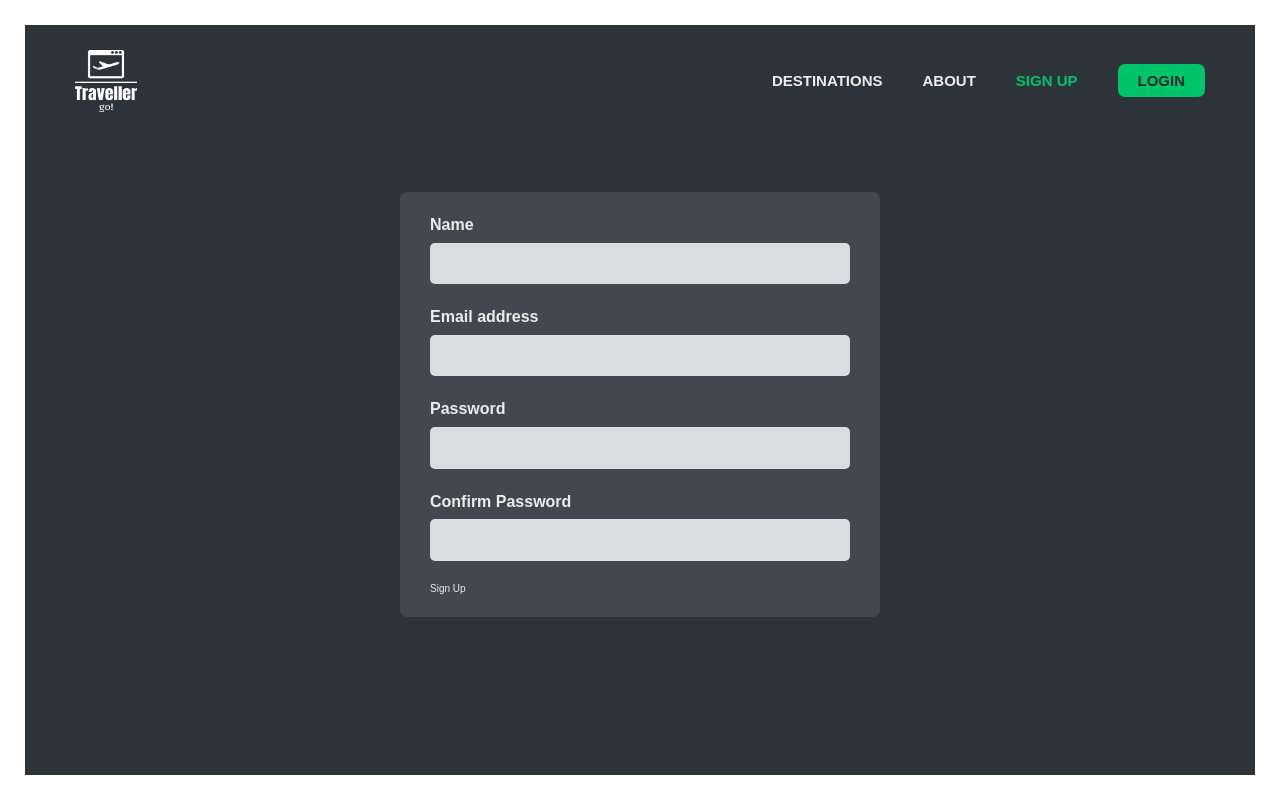
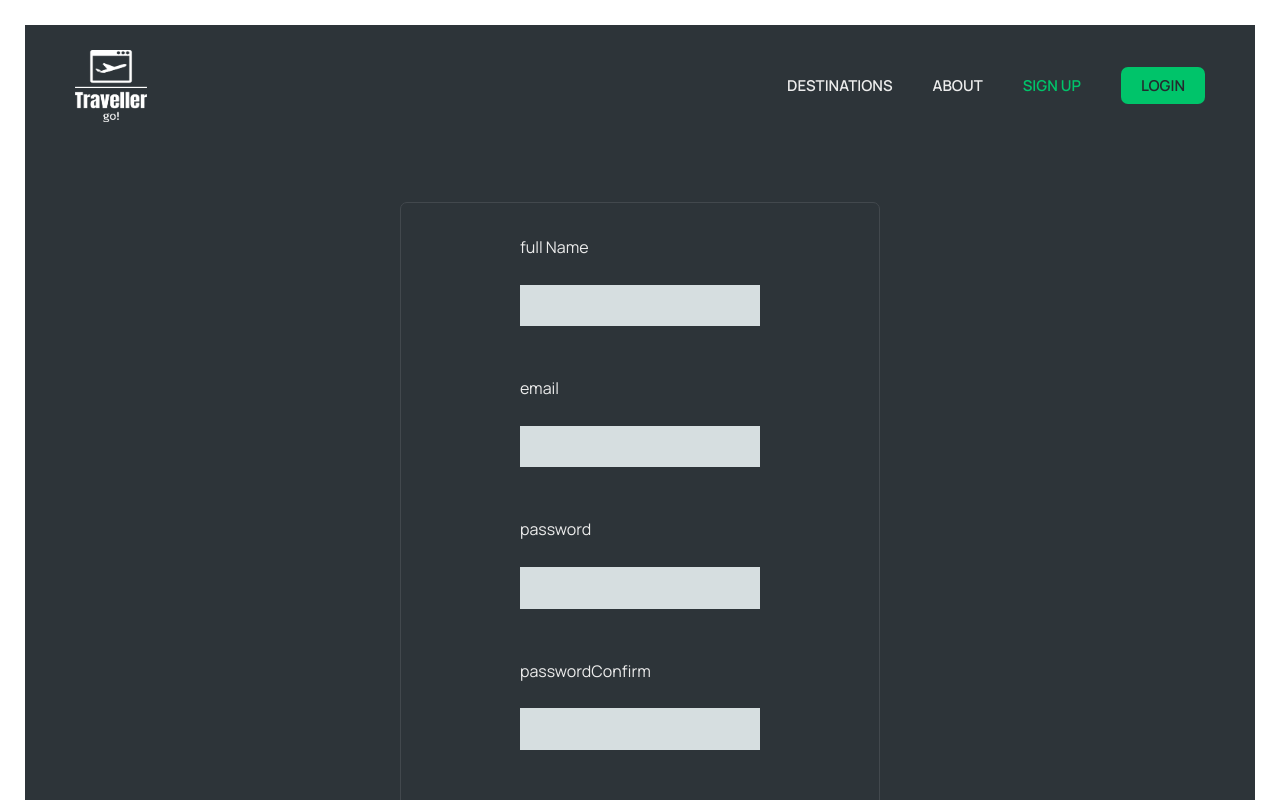
Before and after one commit to hansolo-N/TravellerApp, a React (Vite) app: page /signup in a window 1280 px wide. Shown: the top 800 px of the page. Built offline with nearby package versions, Linux system fonts and the light colour scheme; no server answers; data requests are answered from the project's data file.

Commit message:
added code/functionality for sign up form

```diff
--- a/src/components/Logo.module.css
+++ b/src/components/Logo.module.css
@@ -1,4 +1,4 @@
 .logo {
-  height: 6.2rem;
-  width: 6.2rem;
+  height: 7.2rem;
+  width: 7.2rem;
 }
--- /dev/null
+++ b/src/components/StyledButton.jsx
@@ -0,0 +1,13 @@
+import styled from "styled-components";
+
+const Button = styled.button`
+  background-color: var(--color-brand--2);
+  color: white;
+  border: 1px;
+  border-radius: 5px;
+  font-size: large;
+  padding: 0.7rem 0.1rem;
+  width: 7rem;
+`;
+
+export default Button;
--- a/src/hooks/useSignUpUser.js
+++ b/src/hooks/useSignUpUser.js
@@ -1,5 +1,5 @@
 import { useMutation } from "@tanstack/react-query";
-import { SignUpUser } from "../../services/apiAuth";
+import { SignUpUser } from "../services/apiAuth";
 import { useNavigate } from "react-router-dom";
 import toast from "react-hot-toast";
 
--- a/src/pages/Login.module.css
+++ b/src/pages/Login.module.css
@@ -12,7 +12,7 @@
   width: 100%;
   display: flex;
   flex-direction: column;
-  gap: 2rem;
+  gap: 1rem;
 
   /* Different from other form */
   width: 48rem;
--- a/src/pages/SignUp.jsx
+++ b/src/pages/SignUp.jsx
@@ -1,66 +1,65 @@
 import styles from "./Login.module.css";
-import { useState } from "react";
 import NavPage from "../components/NavPage";
-import supabase from "../client/SupaClient";
+import Button from "../components/StyledButton";
+import Form from "../ui/Form";
+import FormRow from "../ui/FormRow";
+import Input from "../ui/Input";
+import { useForm } from "react-hook-form";
+import { useSignUpUser } from "../hooks/useSignUpUser";
 
 export default function SignUp() {
-  const [email, setEmail] = useState("");
-  const [password, setPassword] = useState("");
-  const [confirm, setConfirm] = useState("");
-  const [Name, setName] = useState("");
+  const { register, formState, handleSubmit, reset } = useForm();
 
-  async function handleSubmit(e) {
-    e.preventDefault();
+  const { signUp, isLoading } = useSignUpUser();
+
+  const { errors } = formState;
+
+  function onSubmit({ email, password, fullName }) {
+    signUp({ email, password, fullName });
   }
 
   return (
     <main className={styles.login}>
       <NavPage />
-      <form className={styles.form}>
-        <div className={styles.row}>
-          <label htmlFor="name">Name</label>
-          <input
+      <Form className={styles.form} onSubmit={handleSubmit(onSubmit)}>
+        <FormRow label="full Name" className={styles.row}>
+          <Input
             type="text"
-            id="name"
-            onChange={(e) => setName(e.target.value)}
-            value={Name}
+            id="fullName"
+            {...register("fullName", { required: "this field is required" })}
           />
-        </div>
+        </FormRow>
 
-        <div className={styles.row}>
-          <label htmlFor="email">Email address</label>
-          <input
+        <FormRow label="email" className={styles.row}>
+          <Input
             type="email"
             id="email"
-            onChange={(e) => setEmail(e.target.value)}
-            value={email}
+            {...register("email", { required: "this field is required" })}
           />
-        </div>
+        </FormRow>
 
-        <div className={styles.row}>
-          <label htmlFor="password">Password</label>
-          <input
+        <FormRow label="password" className={styles.row}>
+          <Input
             type="password"
             id="password"
-            onChange={(e) => setPassword(e.target.value)}
-            value={password}
+            {...register("password", { required: "this field is required" })}
           />
-        </div>
+        </FormRow>
 
-        <div className={styles.row}>
-          <label htmlFor="password">Confirm Password</label>
-          <input
+        <FormRow label="passwordConfirm" className={styles.row}>
+          <Input
             type="password"
-            id="Confirm"
-            onChange={(e) => setConfirm(e.target.value)}
-            value={confirm}
+            id="passwordConfirm"
+            {...register("passwordConfirm", {
+              required: "this field is required",
+            })}
           />
-        </div>
+        </FormRow>
 
-        <div>
-          <button onClick={(e) => handleSubmit(e)}>Sign Up</button>
-        </div>
-      </form>
+        <FormRow>
+          <Button onClick={handleSubmit}>Sign Up</Button>
+        </FormRow>
+      </Form>
     </main>
   );
 }
--- a/src/ui/Input.jsx
+++ b/src/ui/Input.jsx
@@ -3,6 +3,7 @@ import styled from "styled-components";
 const Input = styled.input`
   border: 1px solid var(--color-grey-300);
   background-color: var(--color-light--3);
+  color: black;
   padding: 0.8rem 1.2rem;
   border-radius: var(--border-radius-sm);
   box-shadow: var(--color-shadow-sm);
```
Also changed, not shown: src/index.css (+4 -7 lines).
